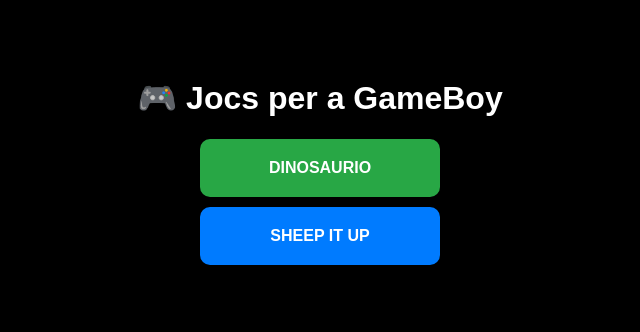
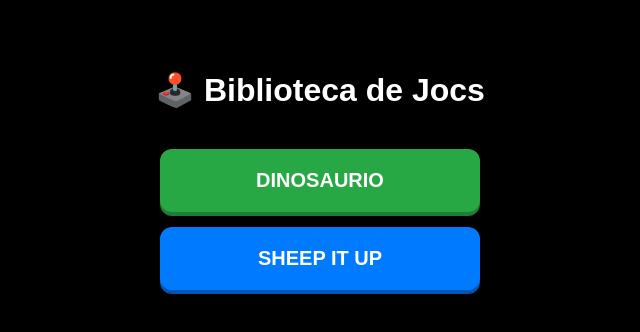
Before and after one commit to Ratitus/Biblioteca-GB, a plain HTML site: page index.html in a window 1280 px wide. Shown: the whole page, without its empty margins (320-960 px from the left). Drawn offline with Linux system fonts and the light colour scheme.

Commit message:
Update HTML structure and styles for index.html

```diff
--- a/index.html
+++ b/index.html
@@ -1,17 +1,21 @@
 <!DOCTYPE html>
-<html>
+<html lang="ca">
 <head>
+    <meta charset="UTF-8">
     <title>Descàrregues Ratitus</title>
     <style>
-        body { background: #000; color: white; text-align: center; font-family: sans-serif; padding: 50px; }
-        .boto { display: block; padding: 20px; margin: 10px auto; width: 200px; border-radius: 10px; color: white; text-decoration: none; font-weight: bold; }
-        .verde { background: #28a745; }
-        .azul { background: #007bff; }
+        body { background: #000; color: white; text-align: center; font-family: sans-serif; padding: 50px; margin: 0; }
+        .boto { display: block; padding: 20px; margin: 15px auto; width: 280px; border-radius: 12px; color: white; text-decoration: none; font-weight: bold; font-size: 20px; transition: 0.2s; border: none; cursor: pointer; }
+        .verde { background: #28a745; box-shadow: 0 4px #1e7e34; }
+        .azul { background: #007bff; box-shadow: 0 4px #0056b3; }
+        .boto:active { transform: translateY(4px); box-shadow: none; }
     </style>
 </head>
 <body>
-    <h1>🎮 Jocs per a GameBoy</h1>
-    <a href="aventura sin conexión de dinosaurios.gb" download class="boto verde">DINOSAURIO</a>
+    <h1 style="margin-bottom: 40px;">🕹️ Biblioteca de Jocs</h1>
+
+    <a href="dinosofflineadventure.gb" download class="boto verde">DINOSAURIO</a>
+
     <a href="sheepitup.gb" download class="boto azul">SHEEP IT UP</a>
 </body>
 </html>
```
